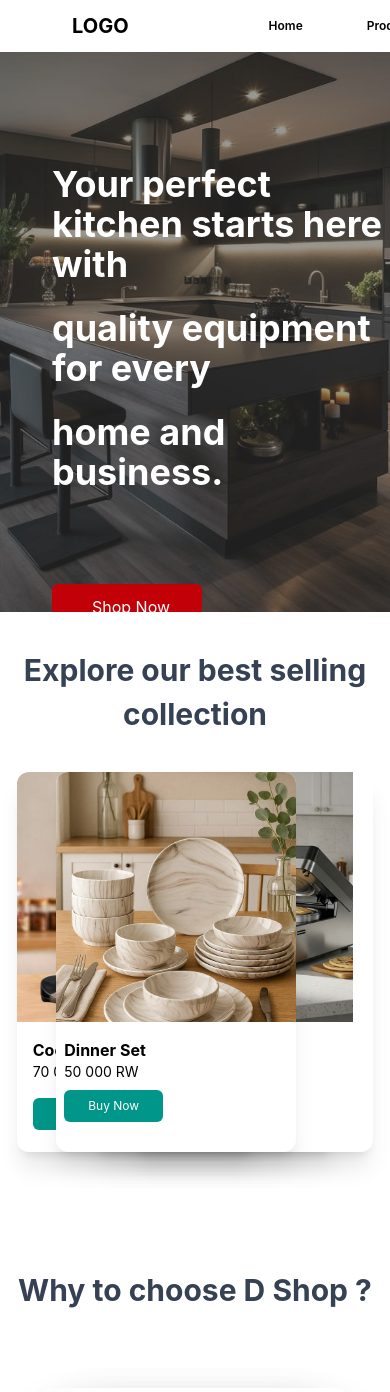
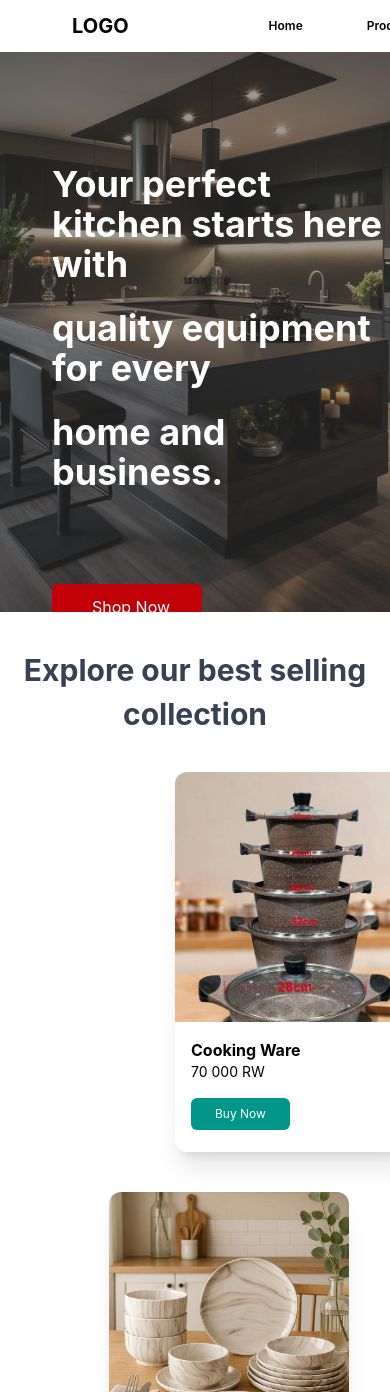
Before and after one commit to 1bruno5/denyse-shop, a Vue app: page / in a window 390 px wide. Shown: the top 1392 px of the page. Built offline with nearby package versions, Linux system fonts and the light colour scheme.

Commit message:
testing grids

```diff
--- a/src/views/home.vue
+++ b/src/views/home.vue
@@ -16,7 +16,7 @@
 </section>
   <section>
     <h1 class="flex justify-center text-gray-700 font-bold text-3xl mt-10  w-full ">Explore our best selling <br> </h1><h1 class="flex justify-center text-gray-700 font-bold text-3xl mt-2  w-full ">collection</h1>
-<div class="grid grid-cols-4 gap-x-8 mt-10  justify-items-center">
+<div class="grid grid-cols-1 lg:grid-cols-4 gap-x-8 mt-10  justify-items-center">
   <div class="bg-white rounded-xl shadow-xl w-60 mb-10 overflow-hidden  h-95 ml-50">
   <img
    src="../assets/photos/cookingPots/cookingWare.jpg"
```
